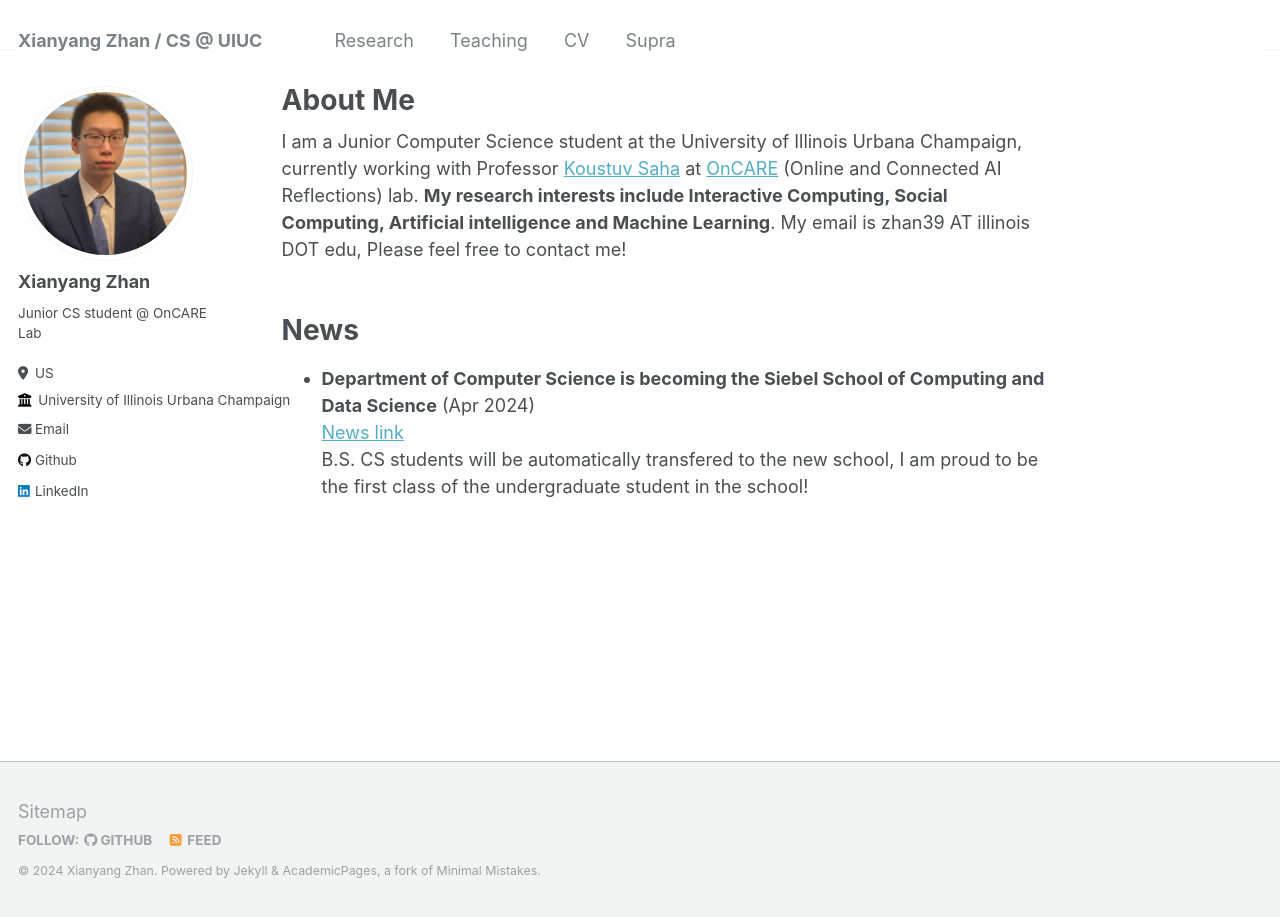
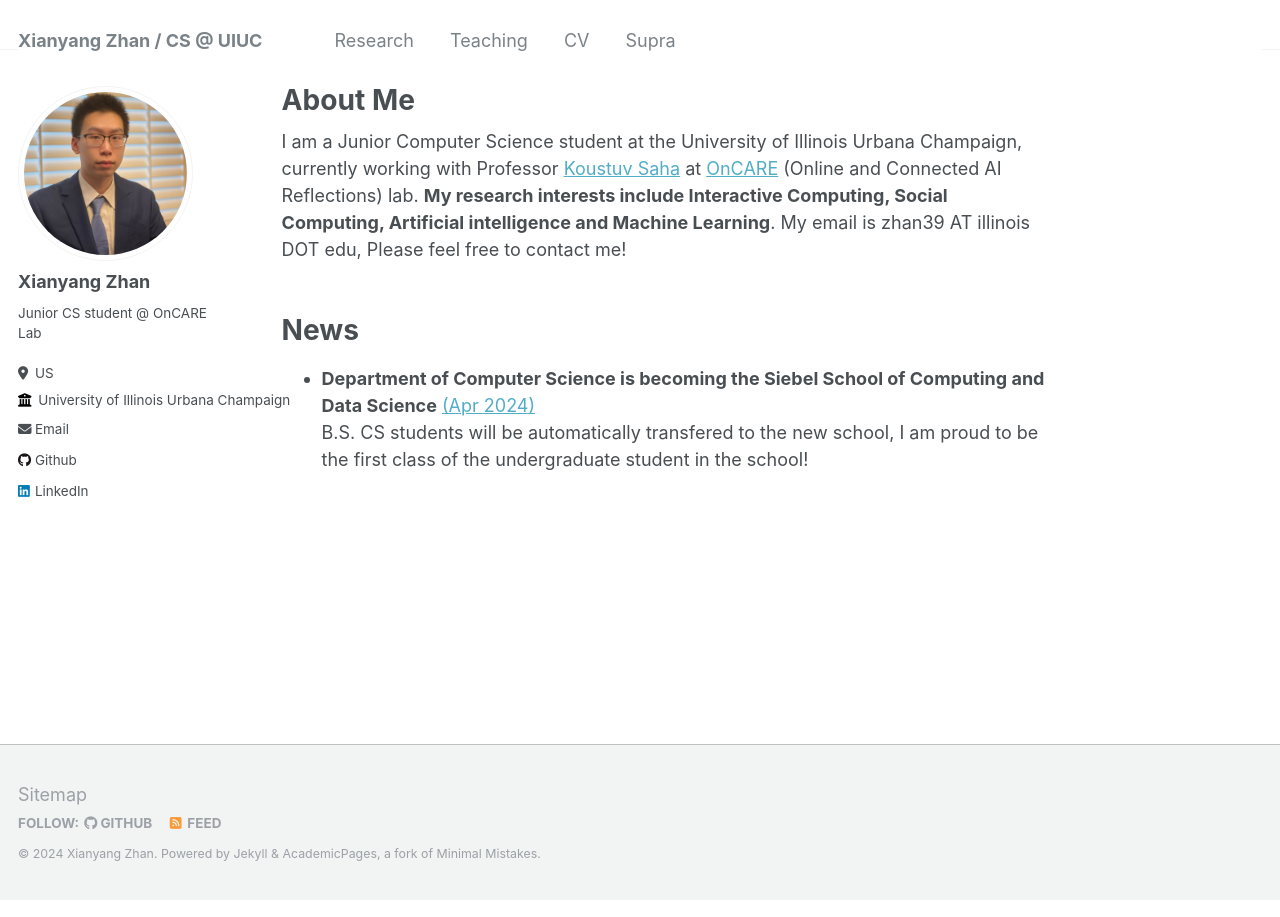
Before and after one commit to xzhan0/xzhan0.github.io, a Jekyll site: the page built from _pages/about.md, in a window 1280 px wide. Built offline with Jekyll 4.4.1, drawn with Linux system fonts in a browser that asks for light colours.

Commit message:
Update about.md

```diff
--- a/_pages/about.md
+++ b/_pages/about.md
@@ -13,9 +13,7 @@ I am a Junior Computer Science student at the University of Illinois Urbana Cham
 
 News
 ======
-- **Department of Computer Science is becoming the Siebel School of Computing and Data Science** (Apr 2024)
-<br/>
-[News link](https://grainger.illinois.edu/news/stories/66263)
+- **Department of Computer Science is becoming the Siebel School of Computing and Data Science** [(Apr 2024)](https://grainger.illinois.edu/news/stories/66263)
 <br/>
 B.S. CS students will be automatically transfered to the new school, I am proud to be the first class of the undergraduate student in the school!
 
```
